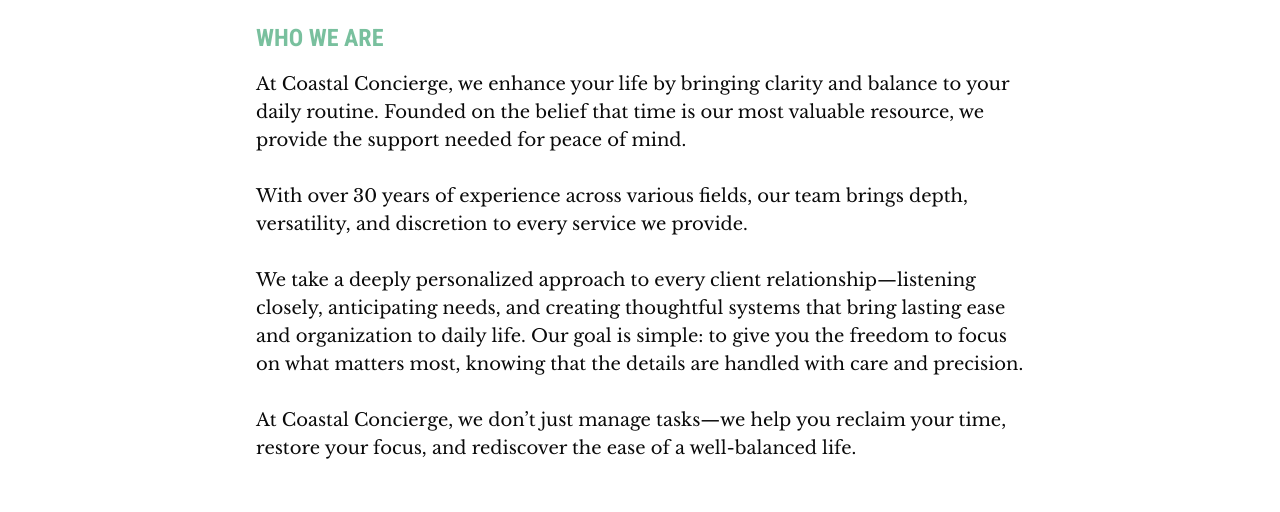
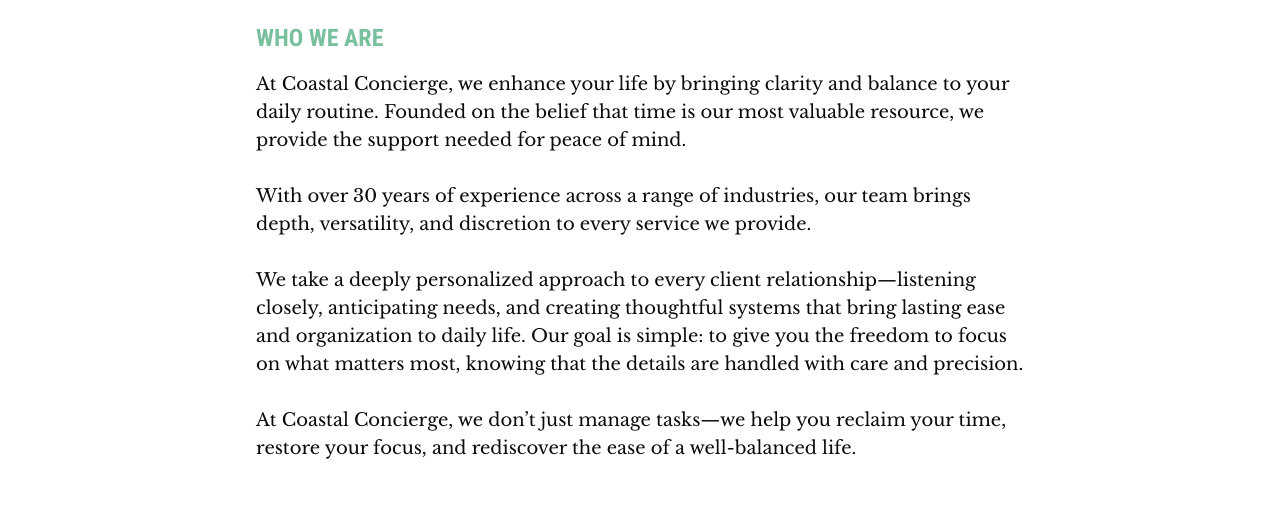
Before and after one commit to steinbergpeter/coastal, a Next.js app: page / in a window 1280 px wide. Shown: the part 424-936 px from the top of the page. Built offline with nearby package versions, Linux system fonts and the light colour scheme.

Commit message:
change text to "a range of industries"

```diff
--- a/src/components/IntroSection.tsx
+++ b/src/components/IntroSection.tsx
@@ -10,8 +10,8 @@
         most valuable resource, we provide the support needed for peace of mind.
         <br />
         <br />
-        With over 30 years of experience across various fields, our team brings
-        depth, versatility, and discretion to every service we provide.
+        With over 30 years of experience across a range of industries, our team
+        brings depth, versatility, and discretion to every service we provide.
         <br />
         <br />
         We take a deeply personalized approach to every client
```
